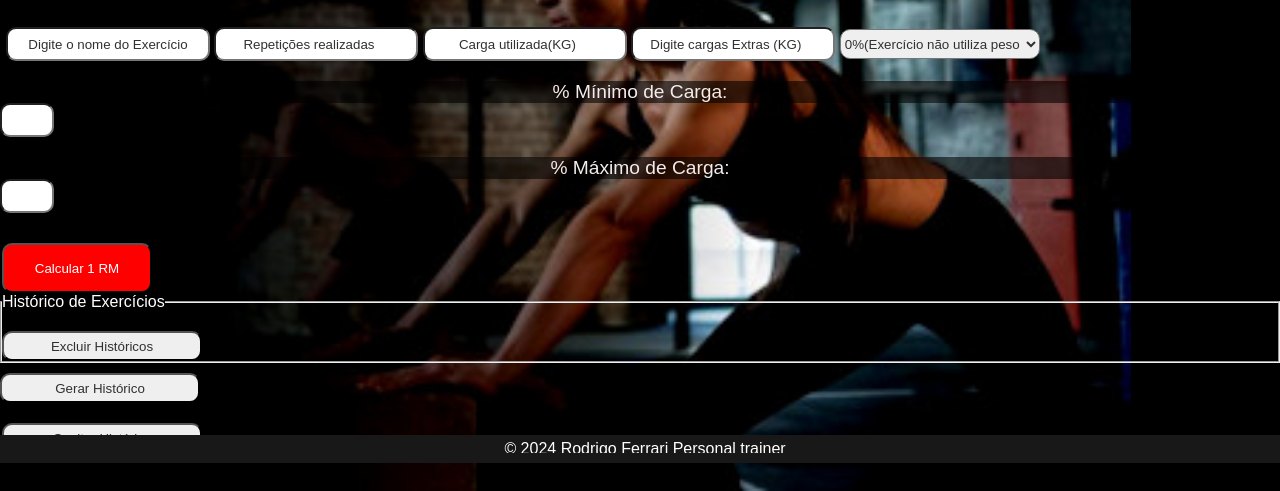
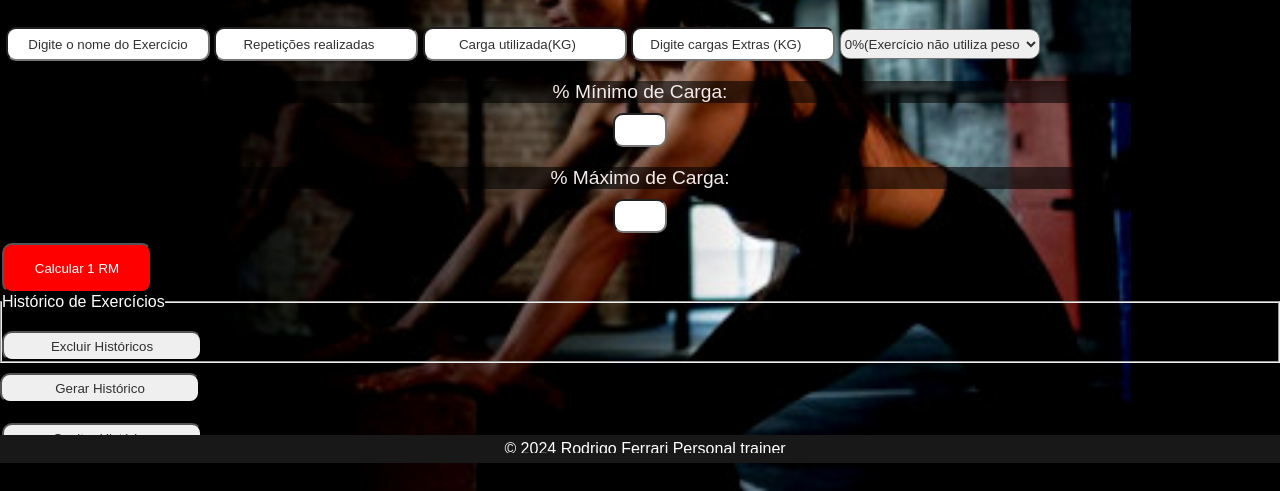
Before and after one commit to RodrigoFerrari94/Carga-de-Exercicio, a plain HTML site: page index.html in a window 1280 px wide. Shown: the part 337-828 px from the top of the page. Drawn offline with Linux system fonts and the light colour scheme.

Commit message:
Atualização

```diff
--- a/index.html
+++ b/index.html
@@ -30,6 +30,8 @@
         color: white;
         width: 150px;
         height: 50px;
+        margin:auto;
+
       }
       div.visualizarseção > input {
         display: inline;
@@ -141,10 +143,14 @@
       }
       #percminimo, #percmaximo{
         width: 50px;
-        margin: auto;
         text-align: center;
 
       }
+p.perc{
+margin:auto;
+text-align: center;
+
+}
     </style>
   </head>
   <body>
@@ -221,10 +227,10 @@
 
 
         <label for="cargamin">% Mínimo de Carga:</label>
-        <p><input type="number" min="10" max="100" name="cargamin" id="percminimo">%</p>
+        <p class="perc"><input type="number" min="10" max="100" name="cargamin" id="percminimo"></p>
         <label for="cargamax">% Máximo de Carga:</label>
 
-        <p><input type="number" min="10" max="100" name="cargamax" id="percmaximo">%</p>
+        <p class="perc"><input type="number" min="10" max="100" name="cargamax" id="percmaximo"></p>
 
         <div>
             <button type="button" onclick="calcular()">Calcular 1 RM</button>
```
